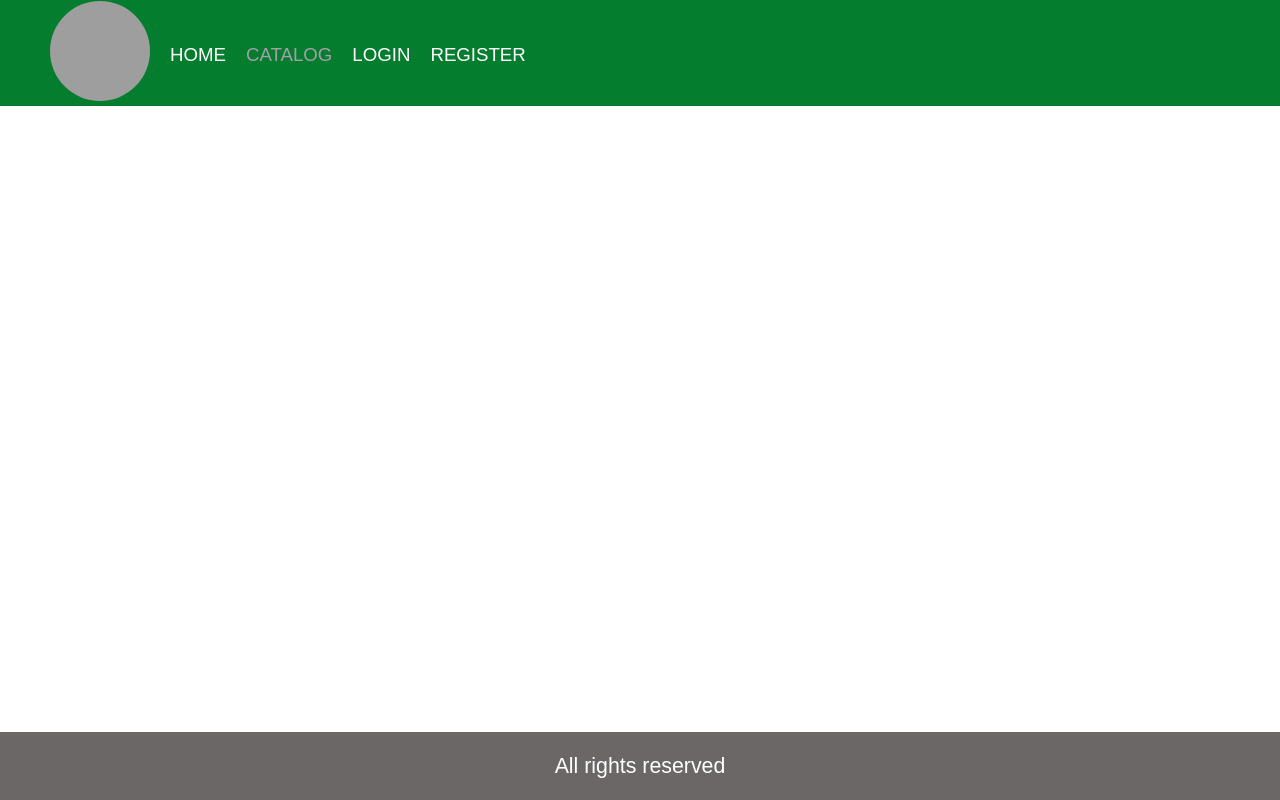
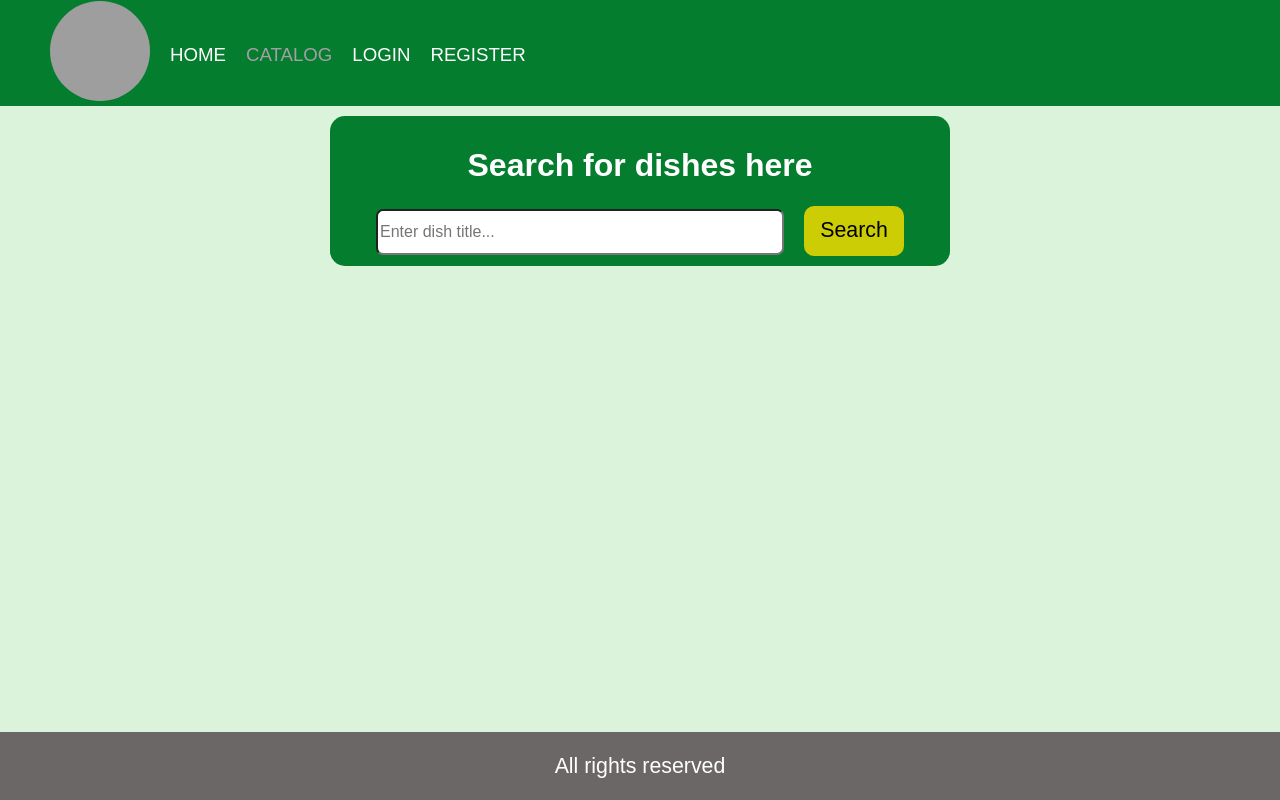
Before and after one commit to Qsen02/Softuni-ReactJS-Final-Project, a React (Vite) app in the folder Delicious food restaurant/client/: page /catalog in a window 1280 px wide. Built offline with nearby package versions, Linux system fonts and the light colour scheme; grey boxes are pictures that could not be loaded.

Commit message:
Searcg created in catalog

```diff
--- a/Delicious food restaurant/client/src/App.jsx
+++ b/Delicious food restaurant/client/src/App.jsx
@@ -7,6 +7,7 @@ import UserContext from "./context/UserContext"
 import Login from "./components/login/login"
 import Register from "./components/register/Register"
 import Logout from "./components/logout/Lougout"
+import Catalog from "./components/catalog/Catalog"
 
 function App() {
 
@@ -17,8 +18,9 @@ function App() {
                 <Routes>
                     <Route path="/" element={<Home />} />
                     <Route path="/login" element={<Login />} />
-                    <Route path="/register" element={<Register/>}/>
-                    <Route path="/logout" element={<Logout/>}/>
+                    <Route path="/register" element={<Register />} />
+                    <Route path="/logout" element={<Logout />} />
+                    <Route path="/catalog" element={<Catalog />} />
                 </Routes>
             </main>
             <Footer />
--- /dev/null
+++ b/Delicious food restaurant/client/src/components/catalog/Catalog.jsx
@@ -0,0 +1,9 @@
+import CatalogSearch from "./catalog-search/CatalogSearch";
+
+export default function Catalog() {
+    return (
+        <>
+            <CatalogSearch />
+        </>
+    )
+}
--- /dev/null
+++ b/Delicious food restaurant/client/src/components/catalog/catalog-search/CatalogSearch.jsx
@@ -0,0 +1,23 @@
+import { Form, Formik } from "formik";
+
+import CustomInput from "../../../common/CustomInput";
+
+import styles from "./CatalogSearch.module.css";
+
+export default function CatalogSearch() {
+    return (
+        <>
+            <Formik initialValues={{ title: "" }}>
+                {
+                    (props) => (
+                        <Form className={styles.searchForm}>
+                            <h1>Search for dishes here</h1>
+                            <CustomInput type="text" name="title" placeholder="Enter dish title..." />
+                            <button type="submit">Search</button>
+                        </Form>
+                    )
+                }
+            </Formik>
+        </>
+    )
+}
--- /dev/null
+++ b/Delicious food restaurant/client/src/components/catalog/catalog-search/CatalogSearch.module.css
@@ -0,0 +1,42 @@
+.searchForm {
+    display: block;
+    margin: 0 auto;
+    margin-top: 10px;
+    width: 600px;
+    height: auto;
+    text-align: center;
+    font-family: Arial, Helvetica, sans-serif;
+    border-radius: 15px;
+    padding: 10px;
+    background-color: rgb(5, 125, 47);
+    color: white;
+}
+
+.searchForm input {
+    width: 400px;
+    border-radius: 7px;
+    height: 40px;
+    margin-right: 20px;
+    font-size: 12pt;
+}
+
+.searchForm input::placeholder {
+    font-size: 12pt;
+    font-family: Arial, Helvetica, sans-serif;
+}
+
+.searchForm button {
+    margin: 0 auto;
+    width: 100px;
+    height: 50px;
+    background-color: rgb(205, 205, 6);
+    border: none;
+    border-radius: 10px;
+    font-size: 16pt;
+    font-family: Arial, Helvetica, sans-serif;
+    cursor: pointer;
+}
+
+.searchForm button:hover {
+    background-color: yellow;
+}
--- a/Delicious food restaurant/client/src/components/header/Header.module.css
+++ b/Delicious food restaurant/client/src/components/header/Header.module.css
@@ -2,6 +2,7 @@ body {
     margin: 0;
     padding: 0;
     box-sizing: border-box;
+    background-color: rgb(218, 243, 218);
 }
 
 .header {
```
